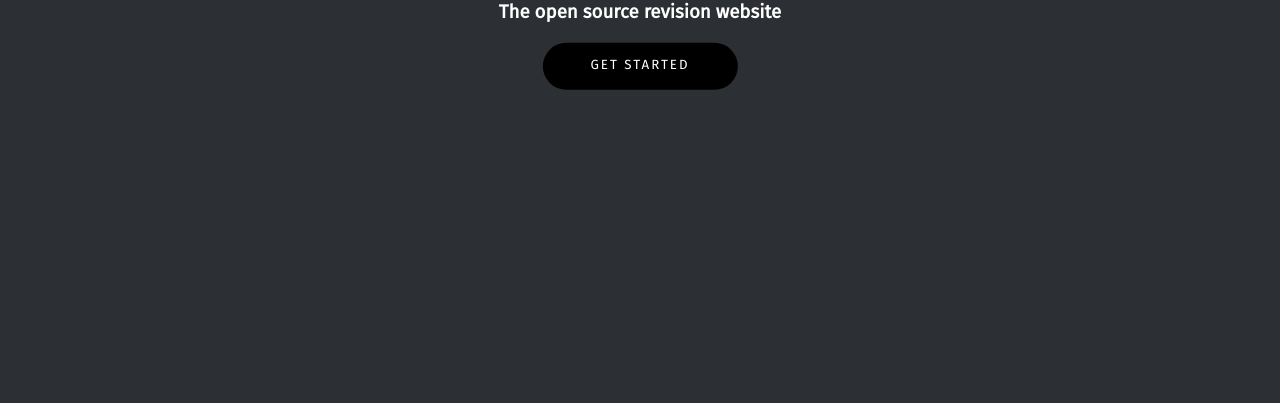
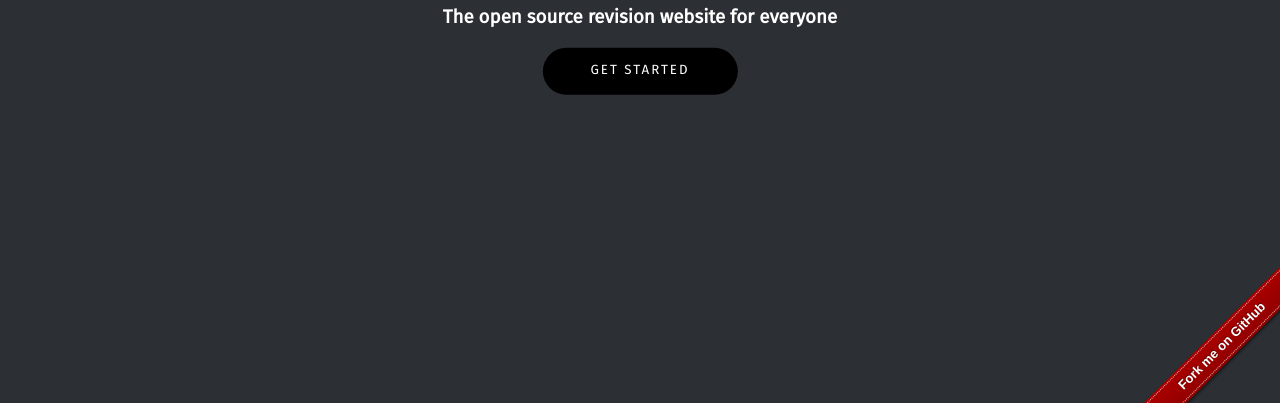
Before and after one commit to jkelol111/OpenRevise, a plain HTML site: page index.html in a window 1280 px wide. Shown: the part 397-800 px from the top of the page. Drawn offline with Linux system fonts and the light colour scheme.

Commit message:
Added Github fork ribbon

```diff
--- /dev/null
+++ b/assets/styles/gh-fork-ribbon.css
@@ -0,0 +1,124 @@
+/*!
+ * "Fork me on GitHub" CSS ribbon v0.2.3 | MIT License
+ * https://github.com/simonwhitaker/github-fork-ribbon-css
+*/
+
+.github-fork-ribbon {
+  width: 12.1em;
+  height: 12.1em;
+  position: absolute;
+  overflow: hidden;
+  top: 0;
+  right: 0;
+  z-index: 9999;
+  pointer-events: none;
+  font-size: 13px;
+  text-decoration: none;
+  text-indent: -999999px;
+}
+
+.github-fork-ribbon.fixed {
+  position: fixed;
+}
+
+.github-fork-ribbon:hover, .github-fork-ribbon:active {
+  background-color: rgba(0, 0, 0, 0.0);
+}
+
+.github-fork-ribbon:before, .github-fork-ribbon:after {
+  /* The right and left classes determine the side we attach our banner to */
+  position: absolute;
+  display: block;
+  width: 15.38em;
+  height: 1.54em;
+
+  top: 3.23em;
+  right: -3.23em;
+
+  -webkit-box-sizing: content-box;
+  -moz-box-sizing: content-box;
+  box-sizing: content-box;
+
+  -webkit-transform: rotate(45deg);
+  -moz-transform: rotate(45deg);
+  -ms-transform: rotate(45deg);
+  -o-transform: rotate(45deg);
+  transform: rotate(45deg);
+}
+
+.github-fork-ribbon:before {
+  content: "";
+
+  /* Add a bit of padding to give some substance outside the "stitching" */
+  padding: .38em 0;
+
+  /* Set the base colour */
+  background-color: #a00;
+
+  /* Set a gradient: transparent black at the top to almost-transparent black at the bottom */
+  background-image: -webkit-gradient(linear, left top, left bottom, from(rgba(0, 0, 0, 0)), to(rgba(0, 0, 0, 0.15)));
+  background-image: -webkit-linear-gradient(top, rgba(0, 0, 0, 0), rgba(0, 0, 0, 0.15));
+  background-image: -moz-linear-gradient(top, rgba(0, 0, 0, 0), rgba(0, 0, 0, 0.15));
+  background-image: -ms-linear-gradient(top, rgba(0, 0, 0, 0), rgba(0, 0, 0, 0.15));
+  background-image: -o-linear-gradient(top, rgba(0, 0, 0, 0), rgba(0, 0, 0, 0.15));
+  background-image: linear-gradient(to bottom, rgba(0, 0, 0, 0), rgba(0, 0, 0, 0.15));
+
+  /* Add a drop shadow */
+  -webkit-box-shadow: 0 .15em .23em 0 rgba(0, 0, 0, 0.5);
+  -moz-box-shadow: 0 .15em .23em 0 rgba(0, 0, 0, 0.5);
+  box-shadow: 0 .15em .23em 0 rgba(0, 0, 0, 0.5);
+
+  pointer-events: auto;
+}
+
+.github-fork-ribbon:after {
+  /* Set the text from the data-ribbon attribute */
+  content: attr(data-ribbon);
+
+  /* Set the text properties */
+  color: #fff;
+  font: 700 1em "Helvetica Neue", Helvetica, Arial, sans-serif;
+  line-height: 1.54em;
+  text-decoration: none;
+  text-shadow: 0 -.08em rgba(0, 0, 0, 0.5);
+  text-align: center;
+  text-indent: 0;
+
+  /* Set the layout properties */
+  padding: .15em 0;
+  margin: .15em 0;
+
+  /* Add "stitching" effect */
+  border-width: .08em 0;
+  border-style: dotted;
+  border-color: #fff;
+  border-color: rgba(255, 255, 255, 0.7);
+}
+
+.github-fork-ribbon.left-top, .github-fork-ribbon.left-bottom {
+  right: auto;
+  left: 0;
+}
+
+.github-fork-ribbon.left-bottom, .github-fork-ribbon.right-bottom {
+  top: auto;
+  bottom: 0;
+}
+
+.github-fork-ribbon.left-top:before, .github-fork-ribbon.left-top:after, .github-fork-ribbon.left-bottom:before, .github-fork-ribbon.left-bottom:after {
+  right: auto;
+  left: -3.23em;
+}
+
+.github-fork-ribbon.left-bottom:before, .github-fork-ribbon.left-bottom:after, .github-fork-ribbon.right-bottom:before, .github-fork-ribbon.right-bottom:after {
+  top: auto;
+  bottom: 3.23em;
+}
+
+.github-fork-ribbon.left-top:before, .github-fork-ribbon.left-top:after, .github-fork-ribbon.right-bottom:before, .github-fork-ribbon.right-bottom:after {
+  -webkit-transform: rotate(-45deg);
+  -moz-transform: rotate(-45deg);
+  -ms-transform: rotate(-45deg);
+  -o-transform: rotate(-45deg);
+  transform: rotate(-45deg);
+}
--- a/assets/styles/home.css
+++ b/assets/styles/home.css
@@ -15,6 +15,12 @@
   font-weight: 900;
   letter-spacing: -0.04em;
   line-height: 85px;
+  text-align: center;
+  background: inherit;
+}
+
+.home-blurb-support {
+  margin-top: 10px;
   text-align: center;
   background: inherit;
 }
--- a/index.html
+++ b/index.html
@@ -4,6 +4,7 @@
     <title>Open Revise</title>
     <meta name="description" content="Home of IGCSE revision. Past papers, mark schemes, and subject notes.">
     <meta name="viewport" content="width=device-width,initial-scale=1">
+    <link rel="stylesheet" href="assets/styles/gh-fork-ribbon.css">
     <link rel="stylesheet" href="assets/styles/global.css">
     <link rel="stylesheet" href="assets/styles/home.css">
   </head>
@@ -36,9 +37,10 @@
     </header>
     <div class="home-blurb-container">
       <h2 class="themeable theme-light home-blurb">Welcome to Open Revise</h2>
-      <h3 class="themeable theme-light" style="background: inherit;"> The open source revision website</h3>
+      <h3 class="themeable theme-light home-blurb-support"> The open source revision website for everyone</h3>
       <button class="home-blurb-action">Get Started</button>
     </div>
+    <a class="github-fork-ribbon right-bottom fixed" href="https://github.com/jkelol111/OpenRevise" data-ribbon="Fork me on GitHub" title="Fork me on GitHub">Fork me on GitHub</a>
     <script src="assets/scripts/library/ua-parser.min.js"></script>
     <script src="assets/scripts/menubar.js"></script>
     <script src="assets/scripts/home.js"></script>
```
Also changed, not shown: 1 other file.
